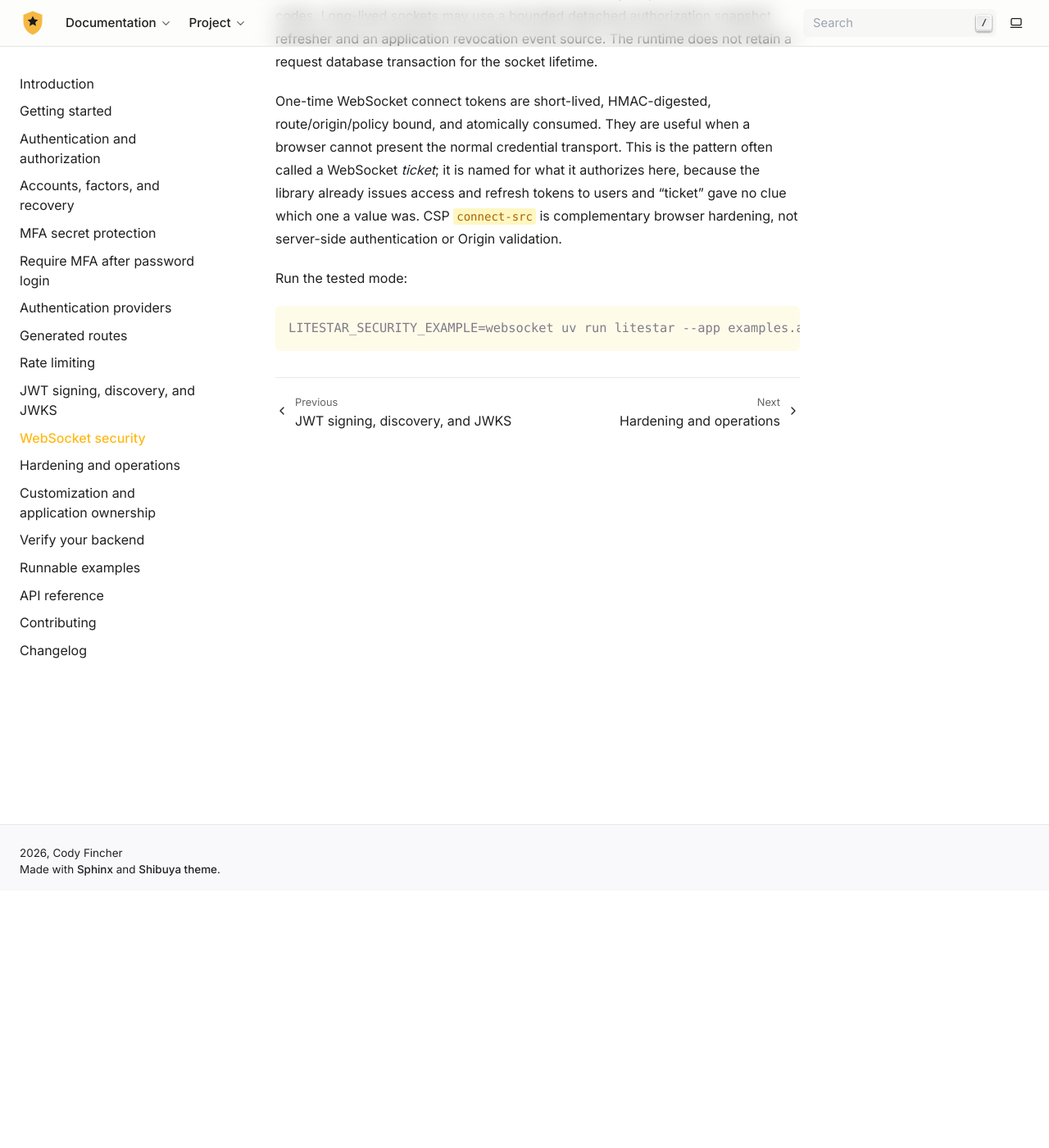
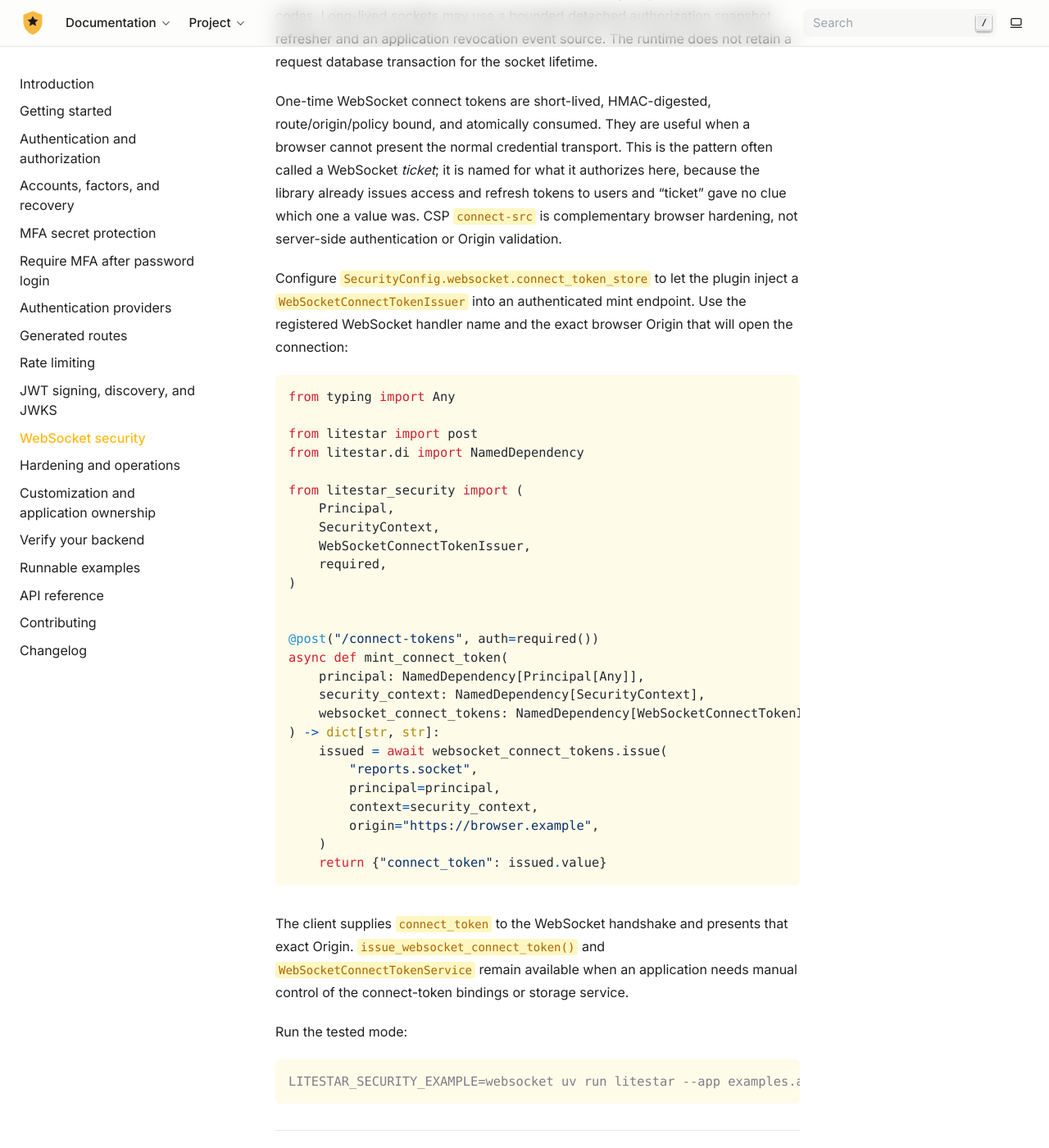
Before and after one commit to cofin/litestar-security, a Sphinx documentation site: the page built from docs/websockets.rst, in a window 1280 px wide and 1400 px high, scrolled down 315 px. Shown: the whole window at 82% size. Built offline with Sphinx 7.4.7, drawn with Linux system fonts in a browser that asks for light colours.

Commit message:
docs(websocket): show connect token minting

```diff
--- a/docs/websockets.rst
+++ b/docs/websockets.rst
@@ -20,6 +20,45 @@ because the library already issues access and refresh tokens to users and
 complementary browser hardening, not server-side authentication or Origin
 validation.
 
+Configure ``SecurityConfig.websocket.connect_token_store`` to let the plugin
+inject a ``WebSocketConnectTokenIssuer`` into an authenticated mint endpoint.
+Use the registered WebSocket handler name and the exact browser Origin that
+will open the connection:
+
+.. code-block:: python
+
+   from typing import Any
+
+   from litestar import post
+   from litestar.di import NamedDependency
+
+   from litestar_security import (
+       Principal,
+       SecurityContext,
+       WebSocketConnectTokenIssuer,
+       required,
+   )
+
+
+   @post("/connect-tokens", auth=required())
+   async def mint_connect_token(
+       principal: NamedDependency[Principal[Any]],
+       security_context: NamedDependency[SecurityContext],
+       websocket_connect_tokens: NamedDependency[WebSocketConnectTokenIssuer],
+   ) -> dict[str, str]:
+       issued = await websocket_connect_tokens.issue(
+           "reports.socket",
+           principal=principal,
+           context=security_context,
+           origin="https://browser.example",
+       )
+       return {"connect_token": issued.value}
+
+The client supplies ``connect_token`` to the WebSocket handshake and presents
+that exact Origin. ``issue_websocket_connect_token()`` and
+``WebSocketConnectTokenService`` remain available when an application needs
+manual control of the connect-token bindings or storage service.
+
 Run the tested mode:
 
 .. code-block:: console
```
